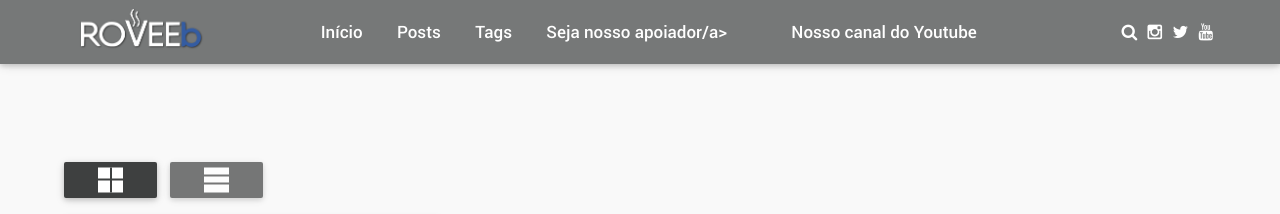
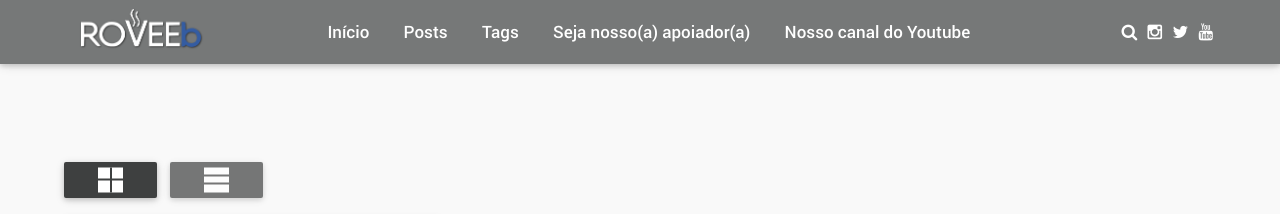
Before and after one commit to Roveeb/roveeb.github.io, a Jekyll site: the page built from index.html, in a window 1280 px wide. Shown: the top 214 px of the page. Built offline with Jekyll 4.4.1, drawn with Linux system fonts in a browser that asks for light colours; the list of posts is cut into pages by our own code.

```diff
--- a/_includes/nav.html
+++ b/_includes/nav.html
@@ -15,7 +15,7 @@
                     <a href="{{ site.baseurl | replace: '//', '/' }}/tag">Tags</a>
                 </li>
                 <li>
-                    <a href="https://www.padrim.com.br/roveeb" target="_blank">Seja nosso apoiador/a>
+                    <a href="https://www.padrim.com.br/roveeb" target="_blank">Seja nosso(a) apoiador(a)</a>
                 </li>
                 <li>
                     <a href="https://www.youtube.com/roveeb" target="_blank">Nosso canal do Youtube</a>
```
